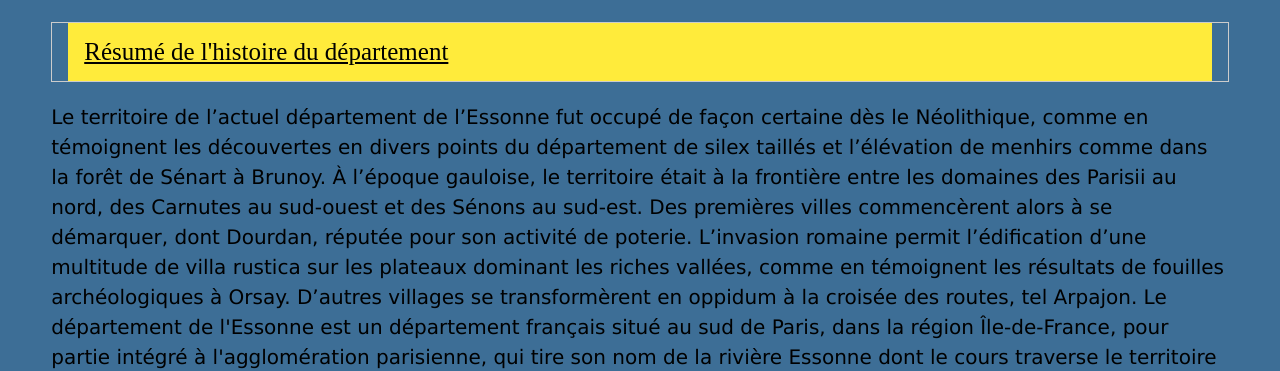
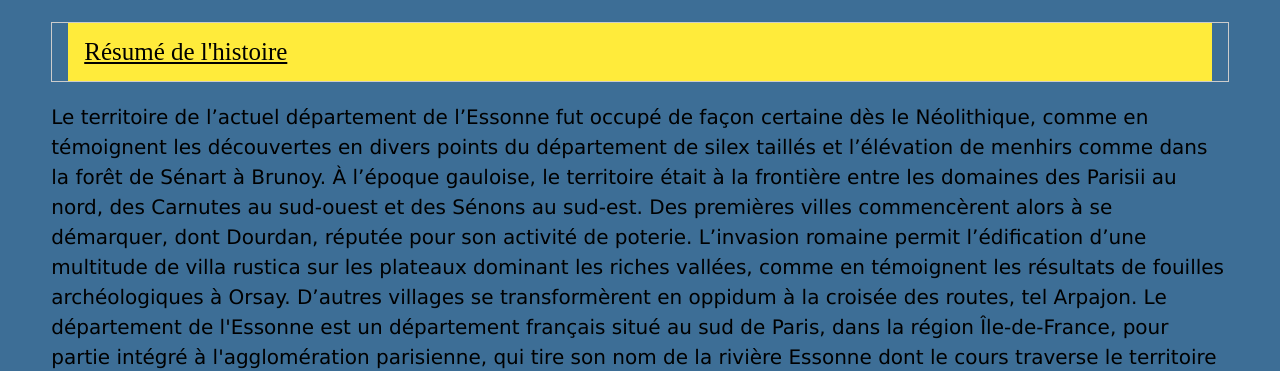
Before and after one commit to saufiane/Projet-html, a plain HTML site: page index.html in a window 1280 px wide. Shown: the part 430-801 px from the top of the page. Drawn offline with Linux system fonts and the light colour scheme.

Commit message:
modif du titre

```diff
--- a/index.html
+++ b/index.html
@@ -11,7 +11,6 @@
   <body>
     <header>
       <!-- Regler taille logo -->
-      <!-- modif jerem -->
       <div class="bandeau">
       <div class="w3-container w3-center w3-rest w3-col">
         <img
@@ -34,7 +33,7 @@
     <div class="w3-container">
       <div class="w3-border">
         <div class="w3-container w3-margin-left w3-margin-right w3-yellow">
-          <h1 class="h1">Résumé de l'histoire du département</h1>
+          <h1 class="h1">Résumé de l'histoire</h1>
         </div>
       </div>
 
```
